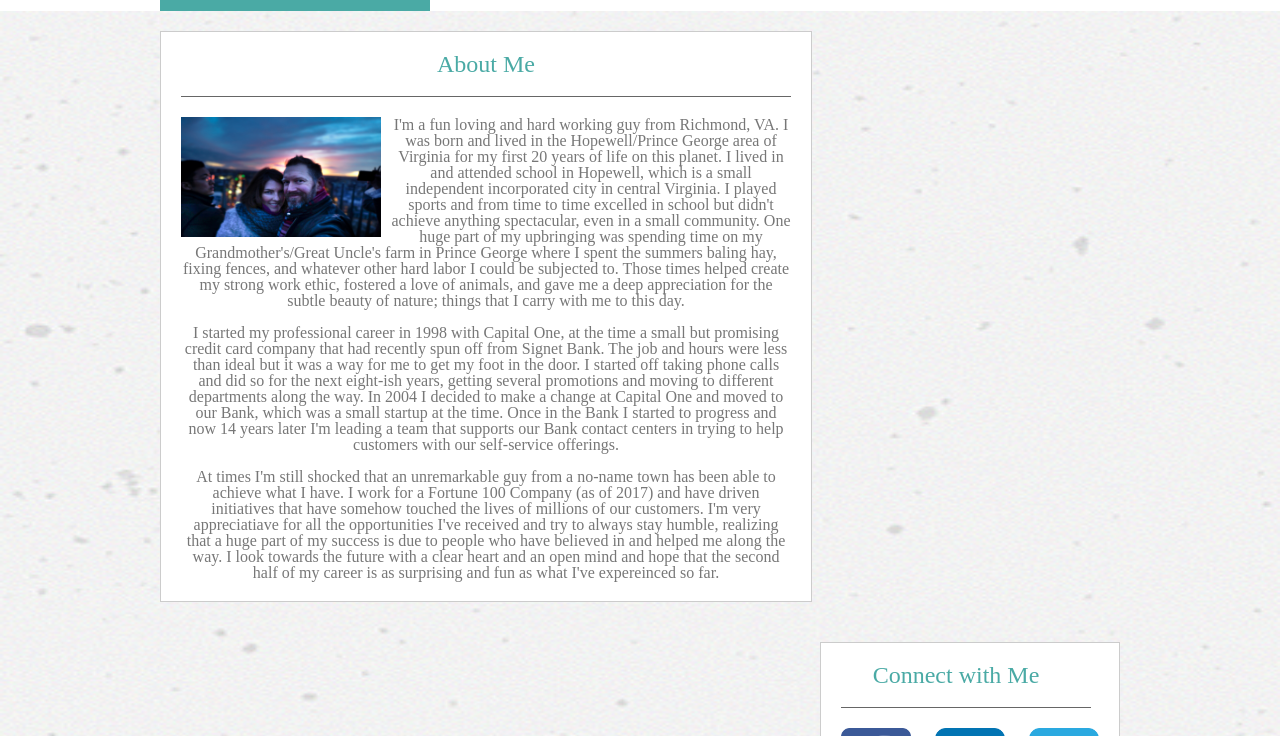
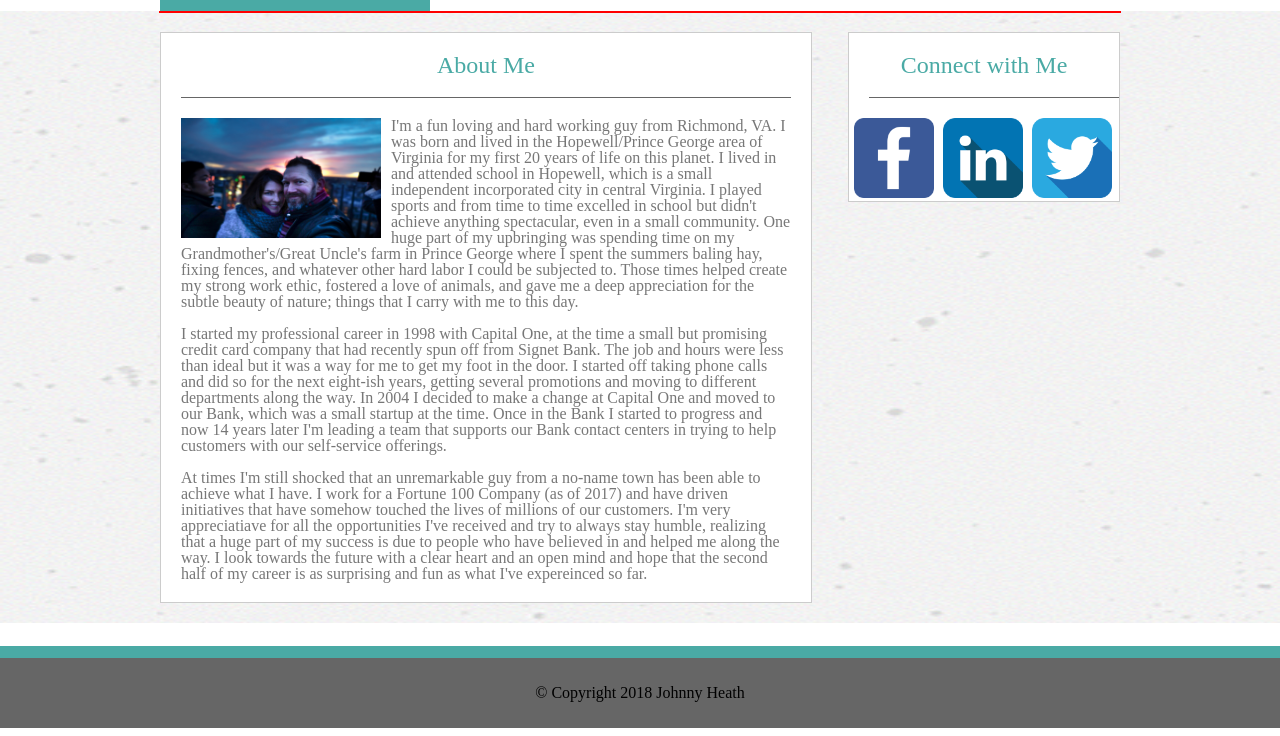
Before and after one commit to johnnyboxhead/Basic-Portfolio, a plain HTML site: page index.html in a window 1280 px wide. Shown: the part 64-800 px from the top of the page. Drawn offline with Linux system fonts and the light colour scheme; a script that the page names is missing.

Commit message:
Updated code to now render correctly

```diff
--- a/assets/css/style.css
+++ b/assets/css/style.css
@@ -99,7 +99,7 @@ h1 {
     display: table-cell;
     vertical-align: middle;
     text-align: center;
-        text-decoration: none;
+    text-decoration: none;
     color: #777777;
     /*setting font, color, and alignment of Portfolio in top navigation*/
 }
@@ -130,6 +130,7 @@ h1 {
     width: 960px;
     margin-bottom: 20px;
     margin: auto;
+    border: 1px solid red;
     /*setting size and margins of section 1, which includes main content for page and Connect with Me*/
 }
 
@@ -142,6 +143,7 @@ h1 {
     background-color: #ffffff;
     color: #777777;
     padding: 20px;
+    text-align: left;
     /*setting width, border, float, margins, colors, and padding of the About Me section*/
 }
 
@@ -170,11 +172,13 @@ h1 {
 }
 
 .sectionconnectwithme{
-    width 270px;
+    width: 270px;
     margin-top: 20px;
     float: right;
+    margin-left: 30px;
     background-color: #ffffff;
     border: 1px solid #cccccc;
+    position: relative;
     /*sets size of Connect with Me box*/
 }
 
@@ -197,24 +201,24 @@ h1 {
 }
 
 #lilink{
-    width: 70px;
-    height: 70px;
-    margin-left: 20px;
+    width: 80px;
+    height: 80px;
+    margin-left: 5px;
     /*sets size of LinkedIn icon*/
 }
 
 #fblink{
-    width: 70px;
-    height: 70px;
-    margin-left: 20px;
+    width: 80px;
+    height: 80px;
+    margin-left: 5px;
     /*sets size of Facebook icon*/
 }
 
 #twlink{
-    width: 70px;
-    height: 70px;
-    margin-left: 20px;
-    margin-right: 20px;
+    width: 80px;
+    height: 80px;
+    margin-left: 5px;
+    margin-right: 5px;
     /*sets size of Twitter icon*/
 }
 
@@ -277,7 +281,6 @@ h1 {
     /*sets the font, alignment, color, and margins of the heading in the Contact section*/
 }
 
-}
 h4{
     color: #777777;
     margin-left: 20px;
--- a/index.html
+++ b/index.html
@@ -28,11 +28,11 @@
         </div>
         <!--contact link-->
         <div id="contactbox">
-            <a id="contact" href="contact.html">Contact</p>
+            <a id="contact" href="contact.html">Contact</a>
         </div>
     </header>
     <!--section that contains Contact/Connect With Me boxes and includes background-->
-    <section class="section0 clearfix">
+    <section class="section0">
         <img id="backgroundimage" src="assets/images/concrete-texture.png">
         <!--section that includes Contact and Connect with me boxes only-->
         <section class="section1 clearfix">
```
Also changed, not shown: portfolio.html (+1 -1 lines).
